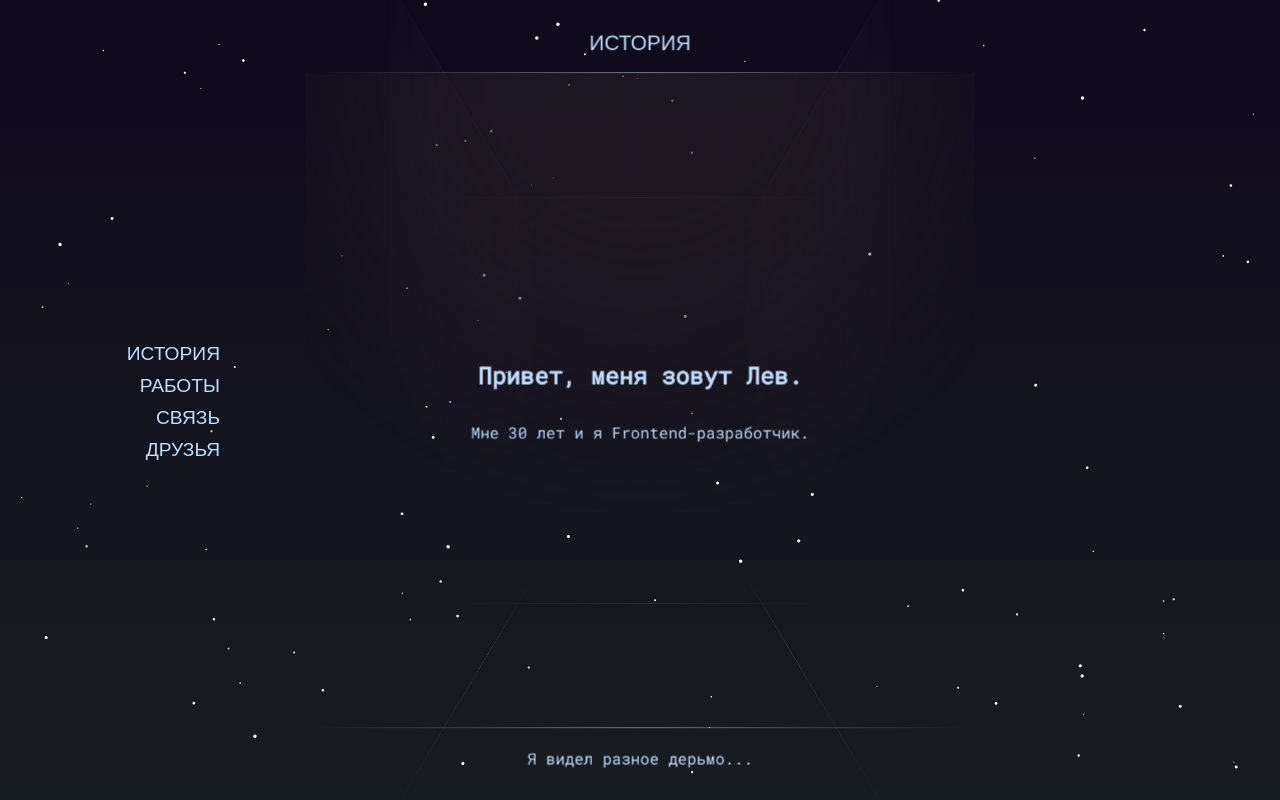
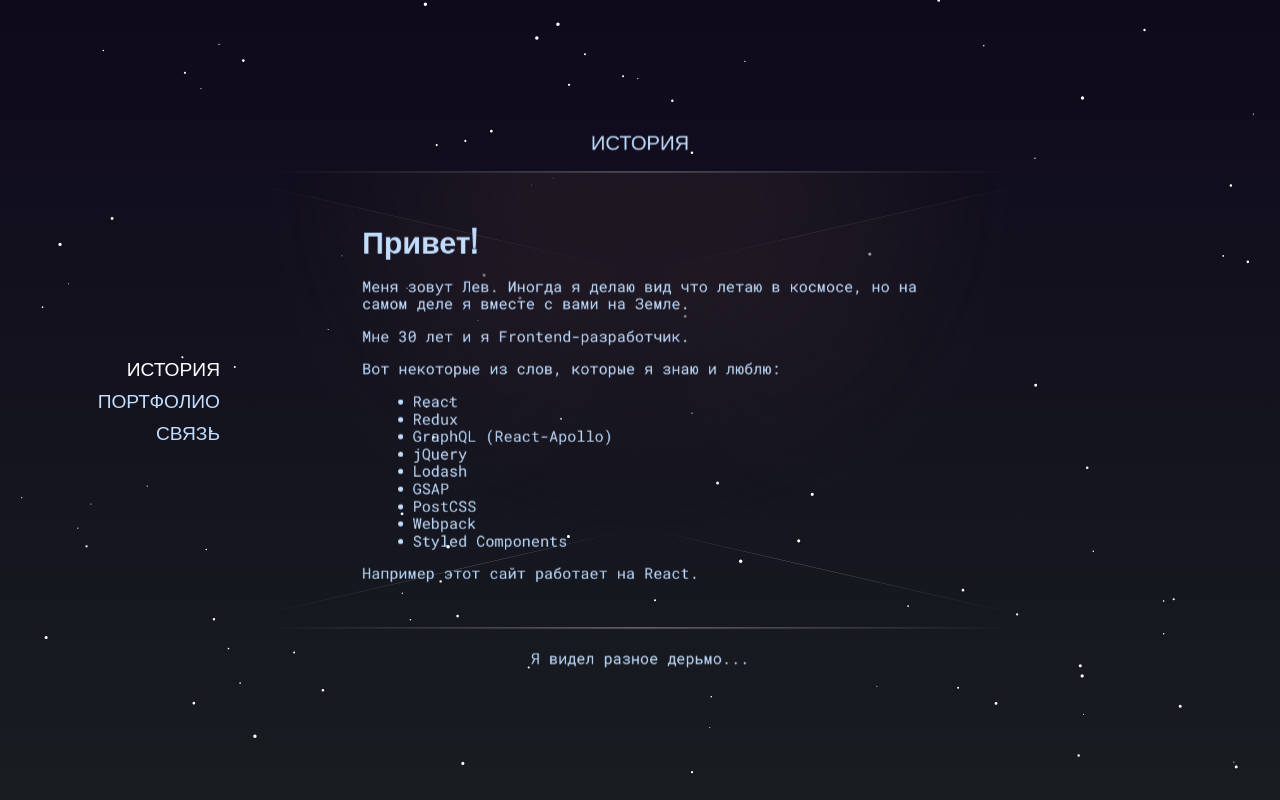
Before and after one commit to levkus/starpact2, a React app: page /story in a window 1280 px wide. Built offline with nearby package versions, Linux system fonts and the light colour scheme; what redux-act would draw is missing.

Commit message:
its a triangular prism now!

```diff
--- a/src/components/AboutMe.js
+++ b/src/components/AboutMe.js
@@ -4,10 +4,24 @@ import moment from 'moment'
 const age = moment().diff(moment('21-08-1987', 'DD-MM-YYYY'), 'years')
 
 const AboutMe = () => (
-  <React.Fragment>
-    <h2>Привет, меня зовут Лев.</h2>
+  <div>
+    <h1>Привет!</h1>
+    <p>Меня зовут Лев. Иногда я делаю вид что летаю в космосе, но на самом деле я вместе с вами на Земле.</p>
     <p>Мне {age} лет и я Frontend-разработчик.</p>
-  </React.Fragment>
+    <p>Вот некоторые из слов, которые я знаю и люблю:</p>
+    <ul>
+      <li>React</li>
+      <li>Redux</li>
+      <li>GraphQL (React-Apollo)</li>
+      <li>jQuery</li>
+      <li>Lodash</li>
+      <li>GSAP</li>
+      <li>PostCSS</li>
+      <li>Webpack</li>
+      <li>Styled Components</li>
+    </ul>
+    <p>Например этот сайт работает на React.</p>
+  </div>
 )
 
 export default AboutMe
--- a/src/components/App.js
+++ b/src/components/App.js
@@ -21,9 +21,9 @@ class App extends Component {
       <Provider store={store}>
         <Router>
           <Switch>
-            <Route exact path='/' component={() => <Redirect to='/about' />} />
+            <Route exact path='/' component={() => <Redirect to='/story' />} />
             <Route path='/:section' component={CubeWithNav} />
-            <Redirect to='/about' />
+            <Redirect to='/story' />
           </Switch>
         </Router>
       </Provider>
--- /dev/null
+++ b/src/components/ContentContainer.js
@@ -0,0 +1,7 @@
+import styled from 'styled-components'
+
+const ContentContainer = styled.div`
+  padding: 80px;
+`
+
+export default ContentContainer
--- a/src/components/CubeContainer.js
+++ b/src/components/CubeContainer.js
@@ -3,7 +3,7 @@ import styled from 'styled-components'
 const CubeContainer = styled.div`
   height: 100vh;
   width: 100vw;
-  perspective: 50vw;
+  perspective: 75vw;
   perspective-origin: center 50vh;
   display: flex;
   justify-content: center;
--- a/src/components/Nav.js
+++ b/src/components/Nav.js
@@ -49,10 +49,9 @@ class Nav extends React.Component {
     const { section } = this.props.match.params
     return (
       <NavWrapper>
-        <StyledLink to='/about' active={section === 'about'}>История</StyledLink>
-        <StyledLink to='/mywork' active={section === 'mywork'}>Работы</StyledLink>
+        <StyledLink to='/story' active={section === 'story'}>История</StyledLink>
+        <StyledLink to='/portfolio' active={section === 'portfolio'}>Портфолио</StyledLink>
         <StyledLink to='/contact' active={section === 'contact'}>Связь</StyledLink>
-        <StyledLink to='/friends' active={section === 'friends'}>Друзья</StyledLink>
       </NavWrapper>
     )
   }
--- a/src/components/TheCube.js
+++ b/src/components/TheCube.js
@@ -6,7 +6,7 @@ import AboutMe from './AboutMe'
 import { convertSectionNameToCubeSide } from './magic'
 
 const TheCubeWrapper = styled.div`
-  width: 40vw;
+  width: 600px;
   transform: scaleX(0.5) scaleY(0.5) scaleZ(0.5);
   transform-style: preserve-3d;
   zoom: 2;
@@ -27,9 +27,13 @@ const Footer = styled(CubeSection)`
 `
 
 const MainSection = styled(CubeSection)`
-  height: calc(100vh - 300px);
+  height: 480px;
   transition-delay: 0.1s;
   font-size: 0.75rem;
+
+  @media (max-width: 1280px) {
+    height: 360px;
+  }
 `
 
 class TheCube extends React.Component {
@@ -52,14 +56,12 @@ class TheCube extends React.Component {
           left='Связь'
           right='Портфолио'
           front='История'
-          back='Мои друзья'
         />
         <MainSection
           side={this.state.side}
           left='text about my contacts'
           right='text about my work'
           front={<AboutMe />}
-          back='text about my friends'
           border=''
           main
         />
@@ -69,7 +71,6 @@ class TheCube extends React.Component {
           left='Если я не отвечаю, я сплю ;)'
           right='Моя работа - это я.'
           front='Я видел разное дерьмо...'
-          back='Люди, с которыми я работаю тащат!'
         />
       </TheCubeWrapper>
     )
--- a/src/components/TheCubeSection.js
+++ b/src/components/TheCubeSection.js
@@ -1,4 +1,5 @@
 import React from 'react'
+import ContentContainer from './ContentContainer'
 import styled from 'styled-components'
 
 const Side = styled.div`
@@ -39,19 +40,18 @@ const Side = styled.div`
 `
 
 const Left = styled(Side)`
-  transform: translateX(150px) rotateY(90deg);
+  transform: rotateY(120deg) translateZ(200px);
+  /* background: rgba(255,0,255,0.5); */
 `
 
 const Front = styled(Side)`
-  transform: translateZ(150px);
+  transform: rotateY(0deg) translateZ(200px);
+  /* background: rgba(0, 255, 255, 0.5); */
 `
 
 const Right = styled(Side)`
-  transform: translateX(-150px) rotateY(270deg);
-`
-
-const Back = styled(Side)`
-  transform: translateZ(-150px) rotateY(180deg);
+  transform: rotateY(-120deg) translateZ(200px);
+  /* background: rgba(255, 255, 0, 0.5); */
 `
 
 const Section = styled.div`
@@ -61,13 +61,11 @@ const Section = styled.div`
   transform: rotateY(${props => {
     switch (props.side) {
       case 'left':
-        return '-90deg'
+        return '-120deg'
       case 'front':
         return '0deg'
       case 'right':
-        return '90deg'
-      case 'back':
-        return '180deg'
+        return '120deg'
       default:
         return '0deg'
     }
@@ -77,10 +75,21 @@ const Section = styled.div`
 
 const CubeSection = ({ className, border, side, left, front, right, back, main }) => (
   <Section side={side} className={className}>
-    <Left main={main} border={border} active={side === 'left'}>{left}</Left>
-    <Front main={main} border={border} active={side === 'front'}>{front}</Front>
-    <Right main={main} border={border} active={side === 'right'}>{right}</Right>
-    <Back main={main} border={border} active={side === 'back'}>{back}</Back>
+    <Left main={main} border={border} active={side === 'left'}>
+      <ContentContainer>
+        {left}
+      </ContentContainer>
+    </Left>
+    <Front main={main} border={border} active={side === 'front'}>
+      <ContentContainer>
+        {front}
+      </ContentContainer>
+    </Front>
+    <Right main={main} border={border} active={side === 'right'}>
+      <ContentContainer>
+        {right}
+      </ContentContainer>
+    </Right>
   </Section>
 )
 
--- a/src/components/magic.js
+++ b/src/components/magic.js
@@ -1,17 +1,14 @@
 export const convertSectionNameToCubeSide = (section) => {
   let side
   switch (section) {
-    case 'about':
+    case 'story':
       side = 'front'
       break
-    case 'mywork':
+    case 'portfolio':
       side = 'right'
       break
     case 'contact':
       side = 'left'
-      break
-    case 'friends':
-      side = 'back'
       break
     default:
       side = 'front'
--- a/src/index.css
+++ b/src/index.css
@@ -2,10 +2,21 @@ body {
   background-image: linear-gradient(0deg,#181d21,#0f091c);
   background-attachment: fixed;
   color: #c2deff;
-  font-size: 14px;
+  font-size: 16px;
   font-family: Roboto Mono,monospace;
+  overflow: hidden;
+}
+
+h1, h2, h3, h4, h5, h6 {
+  font-family: 'Oswald', sans-serif;
 }
 
 #starfield {
   position: fixed;
 }
+
+@media (max-width: 1280px) {
+  body {
+    font-size: 14px;
+  }
+}
```
